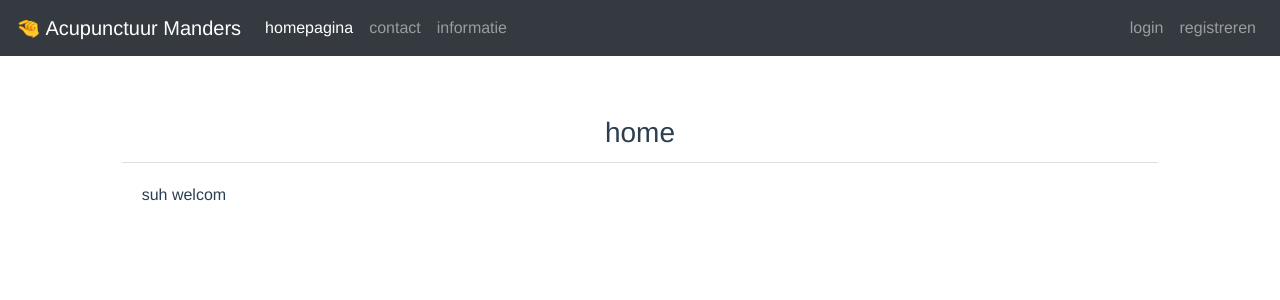
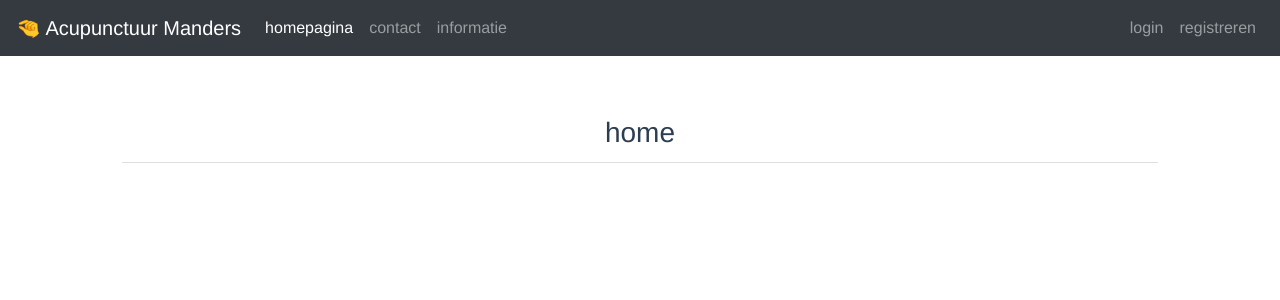
Before and after one commit to dvghub/manders-webui, a Vue app: page /#/ in a window 1280 px wide. Shown: the top 300 px of the page. Built offline with nearby package versions, Linux system fonts and the light colour scheme; no server answers; what @ckeditor/ckeditor5-vue, vue-axios-cors would draw is missing.

Commit message:
Editor added to home page

```diff
--- a/src/views/home.vue
+++ b/src/views/home.vue
@@ -2,15 +2,15 @@
     <div class="card col-md-10 mx-auto my-5 border-0">
     <h3 class="card-header bg-white">home</h3>
     <div class="card-body text-left">
-        <div class="card-text">
-            suh welcom
-        </div>
+        <simpleeditor page="home"></simpleeditor>
     </div>
   </div>
 </template>
 
 <script>
+  import Simpleeditor from "../components/simpleeditor";
   export default {
-    name: 'home'
+    name: 'home',
+    components: {Simpleeditor}
   }
 </script>
```
